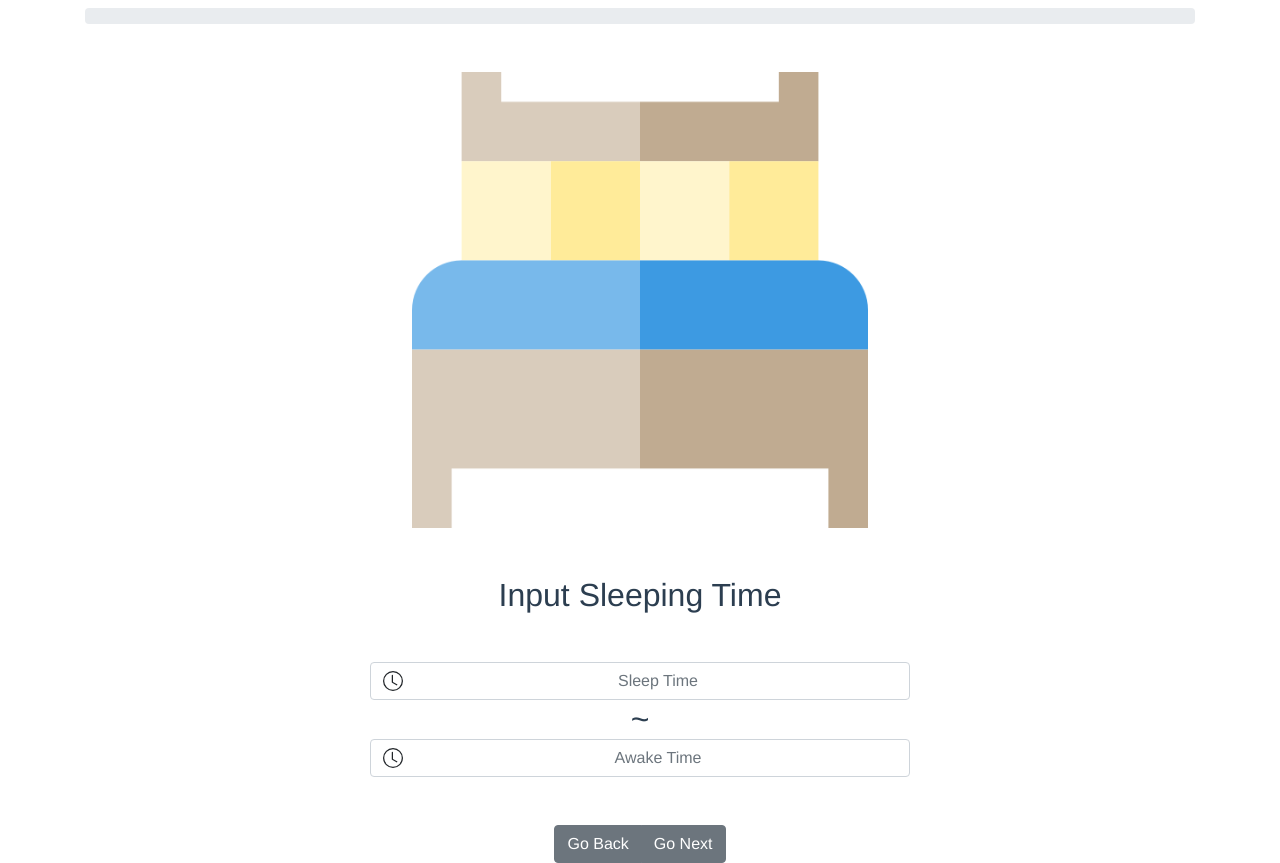
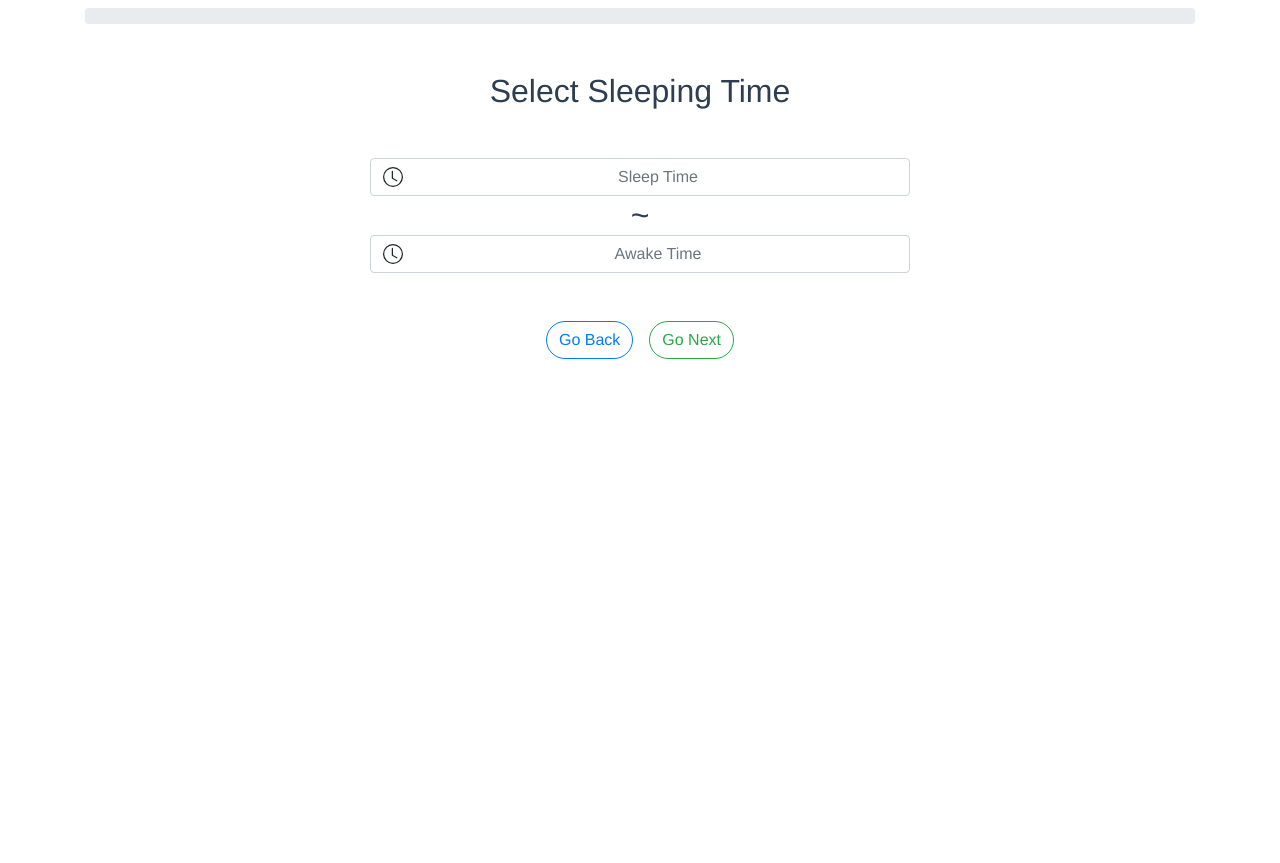
Before and after one commit to shiiyan/home-life-logger, a Vue app in the folder application/: page / in a window 1280 px wide. After the commit the page ends 800 px from the top, so only its background shows below. Built offline with nearby package versions, Linux system fonts and the light colour scheme.

Commit message:
building progress wrapper

```diff
--- a/application/src/components/Progress.vue
+++ b/application/src/components/Progress.vue
@@ -5,10 +5,10 @@
       </b-progress-bar>
     </b-progress>
     <slot />
-    <b-button-group class="mt-5">
-      <b-button  @click="goBack">Go Back</b-button>
-      <b-button  @click="goNext">Go Next</b-button>
-    </b-button-group>
+    <div class="mt-5">
+      <b-button pill variant="outline-primary" @click="goBack">Go Back</b-button>
+      <b-button class="ml-3" pill variant="outline-success" @click="goNext">Go Next</b-button>
+    </div>
   </div>
 </template>
 
--- /dev/null
+++ b/application/src/components/ProgressWrapper.vue
@@ -0,0 +1,42 @@
+<template>
+  <Progress>
+    <FoodRater />
+    <SleepTimePicker />
+    <WorkoutTimeSpinner />
+  </Progress>
+</template>
+
+<script>
+import Progress from './components/Progress.vue'
+import FoodRater from './components/FoodRater.vue'
+import SleepTimePicker from './components/form/SleepTimePicker.vue'
+import WorkoutTimeSpinner from './components/form/WorkoutTimeSpinner.vue'
+
+const isServer = () => {
+  return !(typeof window !== 'undefined' && window.document)
+}
+
+export default {
+  name: 'App',
+  components: {
+    Progress,
+    FoodRater,
+    SleepTimePicker,
+    WorkoutTimeSpinner
+  },
+  created: () => {
+    console.info(
+        `isServer: ${isServer()}`)
+  }
+}
+</script>
+
+<style>
+#app {
+  font-family: Avenir, Helvetica, Arial, sans-serif;
+  -webkit-font-smoothing: antialiased;
+  -moz-osx-font-smoothing: grayscale;
+  text-align: center;
+  color: #2c3e50;
+}
+</style>
--- /dev/null
+++ b/application/src/components/form/FoodRater.vue
@@ -0,0 +1,20 @@
+<template>
+  <div>
+    <b-row align-h="center" class="h2 mt-5">Rate Foods Today</b-row>
+    <b-row align-h="center" class="mt-5">
+      <b-col sm="6">
+        <b-form-rating v-model="foodRate" variant="warning" class="mb-2"></b-form-rating>
+      </b-col>
+    </b-row>
+  </div>
+</template>
+
+<script>
+export default {
+  data () {
+    return {
+      foodRate: 0
+    }
+  }
+}
+</script>
--- a/application/src/components/form/SleepTimePicker.vue
+++ b/application/src/components/form/SleepTimePicker.vue
@@ -1,9 +1,6 @@
 <template>
   <div>
-    <b-row align-h="center" class="mt-5">
-      <img alt="Sleeping" src="../../assets/bed.png" width="40%">
-    </b-row>
-    <b-row align-h="center" class="h2 mt-5">Input Sleeping Time</b-row>
+    <b-row align-h="center" class="h2 mt-5">Select Sleeping Time</b-row>
     <b-row align-h="center" class="mt-5">
       <b-col sm="6">
         <b-form-timepicker v-model="sleepTime" locale="en" placeholder="Sleep Time" now-button reset-button>
@@ -11,7 +8,7 @@
       </b-col>
     </b-row>
     <b-row align-h="center" class="h2 mb-0">~</b-row>
-    <b-row align-h="center">
+    <b-row align-h="center" class="mb-5">
       <b-col sm="6">
         <b-form-timepicker v-model="awakeTime" locale="en" placeholder="Awake Time" now-button reset-button>
         </b-form-timepicker>
--- /dev/null
+++ b/application/src/components/form/WorkoutTimeSpinner.vue
@@ -0,0 +1,20 @@
+<template>
+  <div>
+    <b-row align-h="center" class="h2 mt-5">Spin Workout Time (min)</b-row>
+    <b-row align-h="center" class="mt-5">
+      <b-col sm="6">
+        <b-form-spinbutton  v-model="workoutTime" min="0" max="200"></b-form-spinbutton>
+      </b-col>
+    </b-row>
+  </div>
+</template>
+
+<script>
+export default {
+  data () {
+    return {
+      workoutTime: 0
+    }
+  }
+}
+</script>
```
